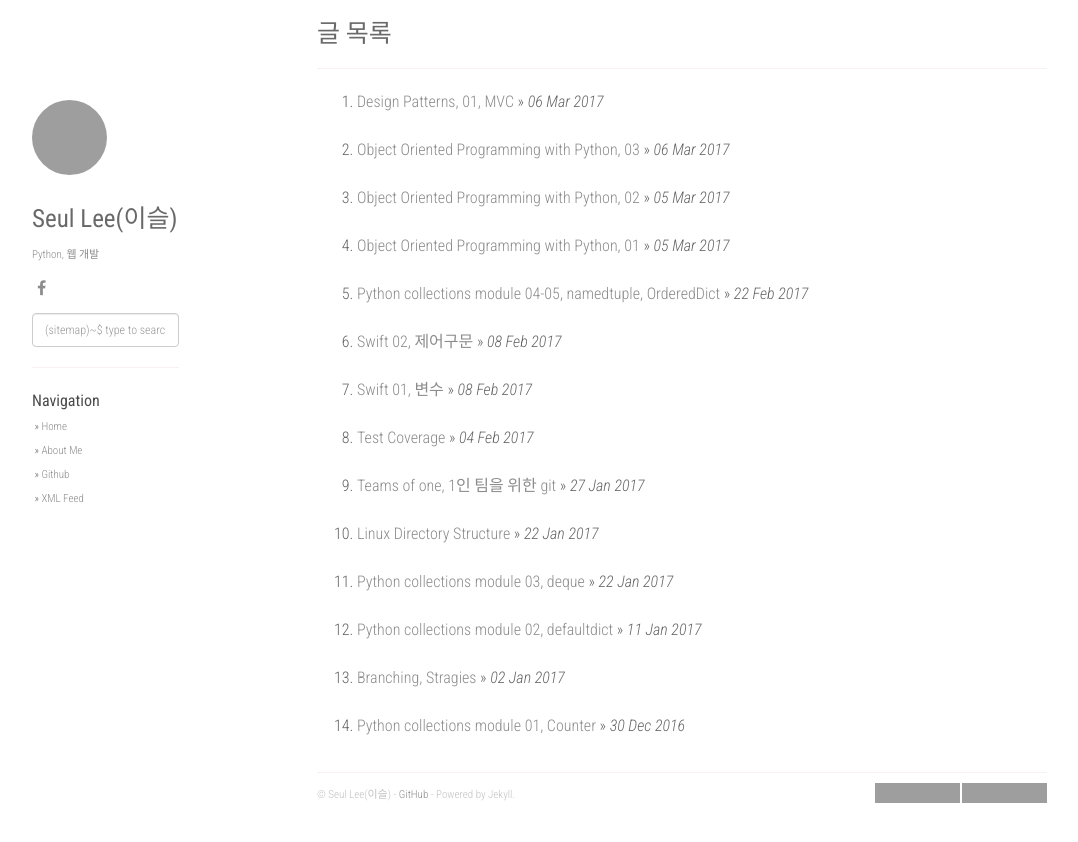
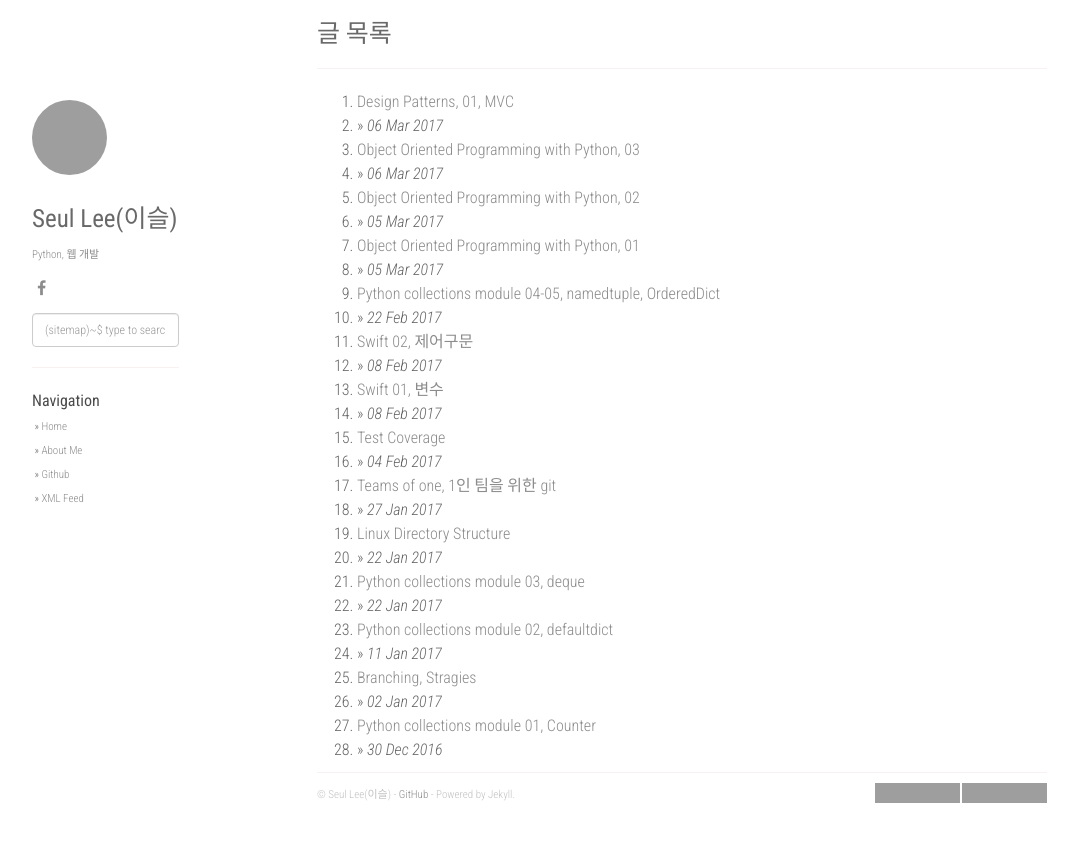
Before and after one commit to lee-seul/lee-seul.github.com, a Jekyll site: the page built from index.html, in a window 1280 px wide. Shown: the top 842 px of the page, without its empty margins (53-1131 px from the left). Built offline with Jekyll 4.4.1, drawn with Linux system fonts in a browser that asks for light colours; nearby versions of some CDN libraries; the list of posts is cut into pages by our own code; grey boxes are pictures that could not be loaded.

Commit message:
컨텐츠 리스트 두줄로

```diff
--- a/index.html
+++ b/index.html
@@ -7,8 +7,8 @@ layout: default
     <hr />
     <ol class="posts">
     {% for post in paginator.posts %}
-      <li><a href="{{ post.url }}">{{ post.title }}</a> &raquo; <i><span>{{ post.date | date_to_string }}</span></i></li>
-      <br/>
+    <li><a href="{{ post.url }}">{{ post.title }}</a></li>
+    <li>&raquo; <i><span>{{ post.date | date_to_string }}</span></i></li>
     {% endfor %}
     </ol>
 
```
